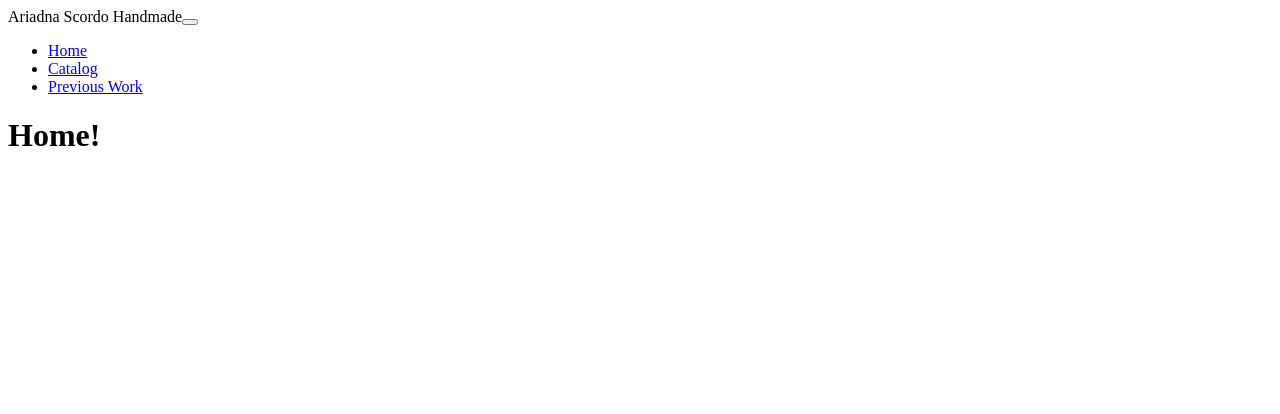
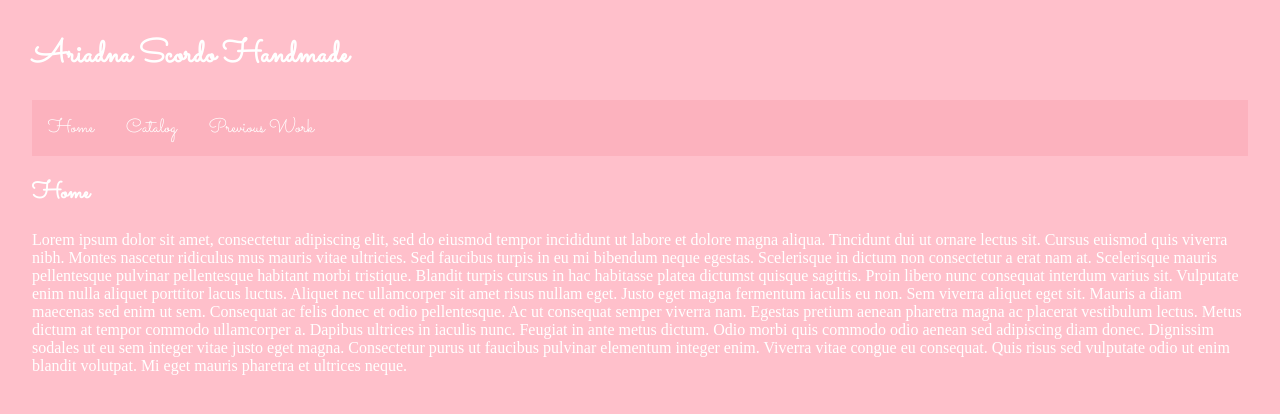
Before and after one commit to dscordo/mvp-ash, a Vue app in the folder client/: page / in a window 1280 px wide. Shown: the top 414 px of the page. Built offline with nearby package versions, Linux system fonts and the light colour scheme.

Commit message:
added api.js with fetch and css

```diff
--- a/client/src/App.vue
+++ b/client/src/App.vue
@@ -1,5 +1,6 @@
 <template>
    <div class="App">
+     <h1>Ariadna Scordo Handmade</h1>
         <Navbar />
 
         <main class="container">
@@ -21,5 +22,23 @@ components: {
 </script>
 
 <style>
+@import url('https://fonts.googleapis.com/css2?family=Sacramento&display=swap');
+
+h1, h2 {
+  font-family: 'Sacramento', cursive;
+}
+#App {
+
+  padding: 10px;
+  font-family: Georgia, 'Times New Roman', Times, serif
+
+}
+
+body {
+  background-color: pink;
+  color: white;
+ margin: 2em;
+}
+
 
 </style>
--- a/client/src/components/Navbar.vue
+++ b/client/src/components/Navbar.vue
@@ -2,11 +2,6 @@
   <nav>
       <div class="navbar navbar-expand-md navbar-dark">
 
-    <span class="navbar-brand">Ariadna Scordo Handmade</span>
-
-    <button class="navbar-toggler" type="button" data-toggle="collapse" data-target="#navbarNav" aria-controls="navbarNav" aria-expanded="false" aria-label="Toggle navigation">
-        <span class="navbar-toggler-icon"></span>
-    </button>
 
     <div class="collapse navbar-collapse" id="navbarNav">
         <ul class="navbar-nav">
@@ -34,5 +29,30 @@ name: 'Navbar'
 </script>
 
 <style>
+ul {
+  list-style-type: none;
+  margin: 0;
+  padding: 0;
+  overflow: hidden;
+  background-color: rgb(252, 178, 190);
+}
 
+li {
+  float: left;
+}
+
+li a {
+  display: block;
+  color: white;
+  text-align: center;
+  padding: 14px 16px;
+  font-family: 'Sacramento', cursive;
+  font-size: 120%;
+  text-decoration: none;
+}
+
+/* Change the link color to #111 (black) on hover */
+li a:hover {
+  background-color: palevioletred;
+}
 </style>
--- /dev/null
+++ b/client/src/helpers/Api.js
@@ -0,0 +1,40 @@
+const BASE_URL = 'http://localhost:5000';
+
+class Api {
+    // Public
+    static async getProducts() {
+        return Api._myFetch( `${BASE_URL}/products` );
+    }
+    static async getProductById(id) {
+        return Api._myFetch( `${BASE_URL}/products/${id}` );
+    }
+      /**
+     * Private!
+     **/
+
+       static async _myFetch(url, method = 'GET', body = null) {
+        let options = { method };
+
+        if (body) {
+            options.headers = { 'Content-Type': 'application/json' },
+            options.body = JSON.stringify(body)
+        }
+
+        let response;
+        try {
+            response = await fetch(url, options);
+            if (response.ok) {
+                response.data = await response.json();
+            } else {
+                response.error = `${response.status}: ${response.statusText}`;
+            }
+        } catch (err) {
+            response = {
+                ok: false,
+                error: err.message
+            };
+        }
+
+        return response;
+    }
+}
--- a/client/src/views/Catalog.vue
+++ b/client/src/views/Catalog.vue
@@ -1,12 +1,27 @@
 <template>
+<div class="Catalog">
   <h2>Catalog</h2>
+   <p>
+        Lorem ipsum dolor sit amet, consectetur adipiscing elit, sed do eiusmod tempor incididunt ut labore et dolore magna aliqua.
+        Tincidunt dui ut ornare lectus sit. Cursus euismod quis viverra nibh. Montes nascetur ridiculus mus mauris vitae ultricies. Sed faucibus turpis in eu mi bibendum neque egestas.
+        Scelerisque in dictum non consectetur a erat nam at. Scelerisque mauris pellentesque pulvinar pellentesque habitant morbi tristique. Blandit turpis cursus in hac habitasse platea dictumst quisque sagittis.
+        Proin libero nunc consequat interdum varius sit. Vulputate enim nulla aliquet porttitor lacus luctus. Aliquet nec ullamcorper sit amet risus nullam eget. Justo eget magna fermentum iaculis eu non. Sem viverra aliquet eget sit. Mauris a diam maecenas sed enim ut sem.
+        Consequat ac felis donec et odio pellentesque. Ac ut consequat semper viverra nam. Egestas pretium aenean pharetra magna ac placerat vestibulum lectus. Metus dictum at tempor commodo ullamcorper a. Dapibus ultrices in iaculis nunc.
+        Feugiat in ante metus dictum. Odio morbi quis commodo odio aenean sed adipiscing diam donec. Dignissim sodales ut eu sem integer vitae justo eget magna.
+        Consectetur purus ut faucibus pulvinar elementum integer enim. Viverra vitae congue eu consequat. Quis risus sed vulputate odio ut enim blandit volutpat. Mi eget mauris pharetra et ultrices neque.
+    </p>
+</div>
 </template>
 
 <script>
 // import Api.js
+// import Api from '../helpers/Api';
+
 export default {
 name: "catalog"
 // async mounted
+
+
 }
 </script>
 
--- a/client/src/views/Home.vue
+++ b/client/src/views/Home.vue
@@ -1,6 +1,15 @@
 <template>
   <div class="Home">
-    <h1>Home!</h1>
+    <h2>Home</h2>
+    <p>
+        Lorem ipsum dolor sit amet, consectetur adipiscing elit, sed do eiusmod tempor incididunt ut labore et dolore magna aliqua.
+        Tincidunt dui ut ornare lectus sit. Cursus euismod quis viverra nibh. Montes nascetur ridiculus mus mauris vitae ultricies. Sed faucibus turpis in eu mi bibendum neque egestas.
+        Scelerisque in dictum non consectetur a erat nam at. Scelerisque mauris pellentesque pulvinar pellentesque habitant morbi tristique. Blandit turpis cursus in hac habitasse platea dictumst quisque sagittis.
+        Proin libero nunc consequat interdum varius sit. Vulputate enim nulla aliquet porttitor lacus luctus. Aliquet nec ullamcorper sit amet risus nullam eget. Justo eget magna fermentum iaculis eu non. Sem viverra aliquet eget sit. Mauris a diam maecenas sed enim ut sem.
+        Consequat ac felis donec et odio pellentesque. Ac ut consequat semper viverra nam. Egestas pretium aenean pharetra magna ac placerat vestibulum lectus. Metus dictum at tempor commodo ullamcorper a. Dapibus ultrices in iaculis nunc.
+        Feugiat in ante metus dictum. Odio morbi quis commodo odio aenean sed adipiscing diam donec. Dignissim sodales ut eu sem integer vitae justo eget magna.
+        Consectetur purus ut faucibus pulvinar elementum integer enim. Viverra vitae congue eu consequat. Quis risus sed vulputate odio ut enim blandit volutpat. Mi eget mauris pharetra et ultrices neque.
+    </p>
 </div>
 </template>
 
```
